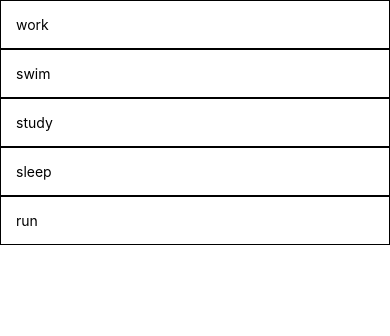
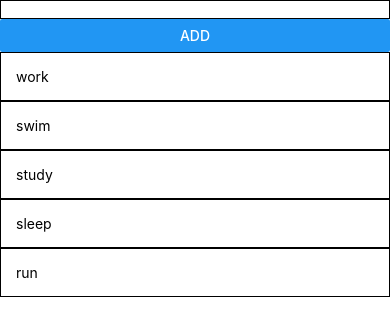
Before and after one commit to DumbWaysStudent/DW12R496Z_todolist, a React Native app: screen / in a window 390 px wide. Shown: the top 336 px of the page. Built offline with nearby package versions, Linux system fonts and the light colour scheme.

Commit message:
add 2.add_todo

```diff
--- a/App.js
+++ b/App.js
@@ -1,5 +1,5 @@
 import React, { Component } from 'react';
-import { View, Text,StyleSheet} from 'react-native';
+import { View, Text,StyleSheet,TextInput,Button,Dimensions,Keyboard } from 'react-native';
 
 export default class App extends Component {
   constructor(props) {
@@ -11,13 +11,35 @@ export default class App extends Component {
         {id: 3, name:'study'},
         {id: 4, name:'sleep'},
         {id: 5, name:'run'},
-      ]
+      ],
+      toDoValue: ''
     };
   }
+  handleAddButton(){
+    const input = {id:this.state.datas.length + 1, name:this.state.toDoValue};
+    const newArray = this.state.datas.slice(); // Create a copy
+    newArray.push(input); // Push the object
+    this.setState({ datas: newArray });
 
+    this.state.toDoValue = ''
+    Keyboard.dismiss()
+    alert('Berhasil!')
+  }
   render() {
     return (
       <View style={styles.container}>
+        <View>
+          <TextInput
+          value={this.state.toDoValue}
+          onChangeText={(text) => this.setState({ toDoValue: text })}
+          style={{ width:Dimensions.get('window').width,borderWidth: 1  }}
+          />
+          <Text></Text>
+          <Button
+            title="Add"
+            onPress={() => this.handleAddButton()}
+          />
+        </View>
       {this.state.datas.map((item, key) => {
         return (
           <Text
@@ -34,6 +56,9 @@ const styles = StyleSheet.create({
       container:{
         flex: 0,
       },
+      textList:{
+        fontSize: 20,
+      },
       item: {
         borderWidth: 0.5,
         padding: 15,
```
Also changed, not shown: 1 other file (tests, documents, lock files or other folders).
